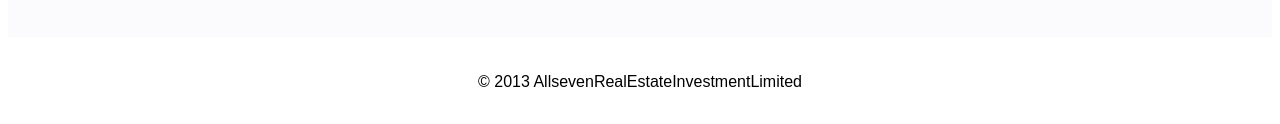
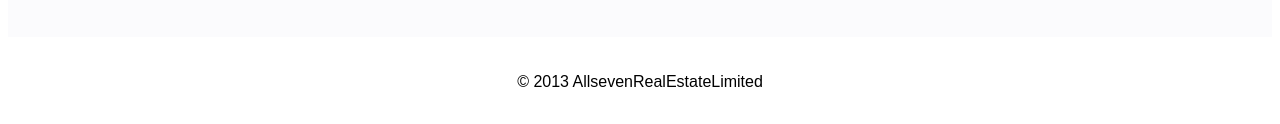
Before and after one commit to Haywhy7093/Level3_Frontend_Simplelandingpage_OyeyemiAyomideDeborah, a plain HTML site: page index.html in a window 1280 px wide. Shown: the part 1076-1200 px from the top of the page. Drawn offline with Linux system fonts and the light colour scheme.

Commit message:
Update index.html

```diff
--- a/index.html
+++ b/index.html
@@ -76,7 +76,7 @@
 <footer>
     <section class="footer">
         <div>
-    <p>&copy; 2013 AllsevenRealEstateInvestmentLimited</p>
+    <p>&copy; 2013 AllsevenRealEstateLimited</p>
     </div>
     </section>
 </footer>
```
